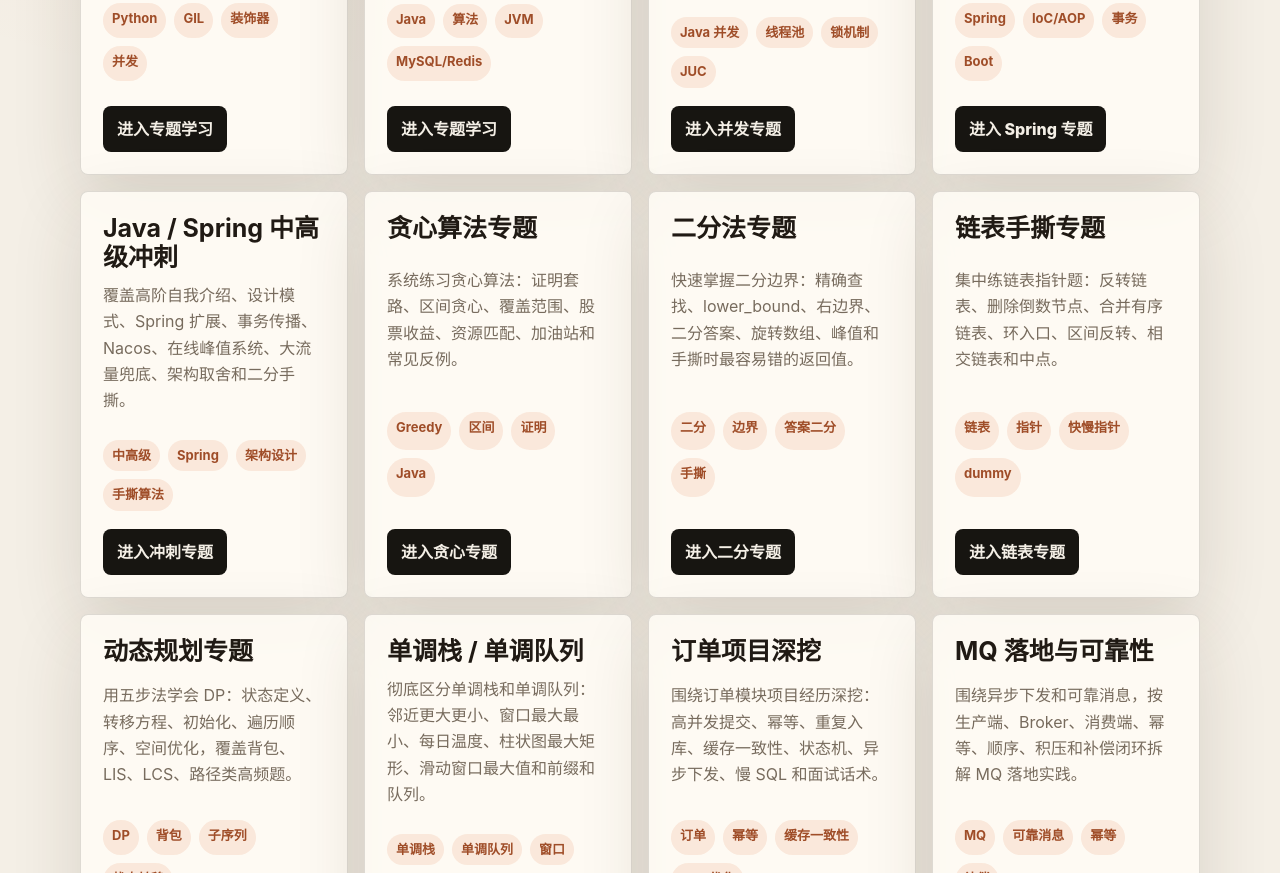
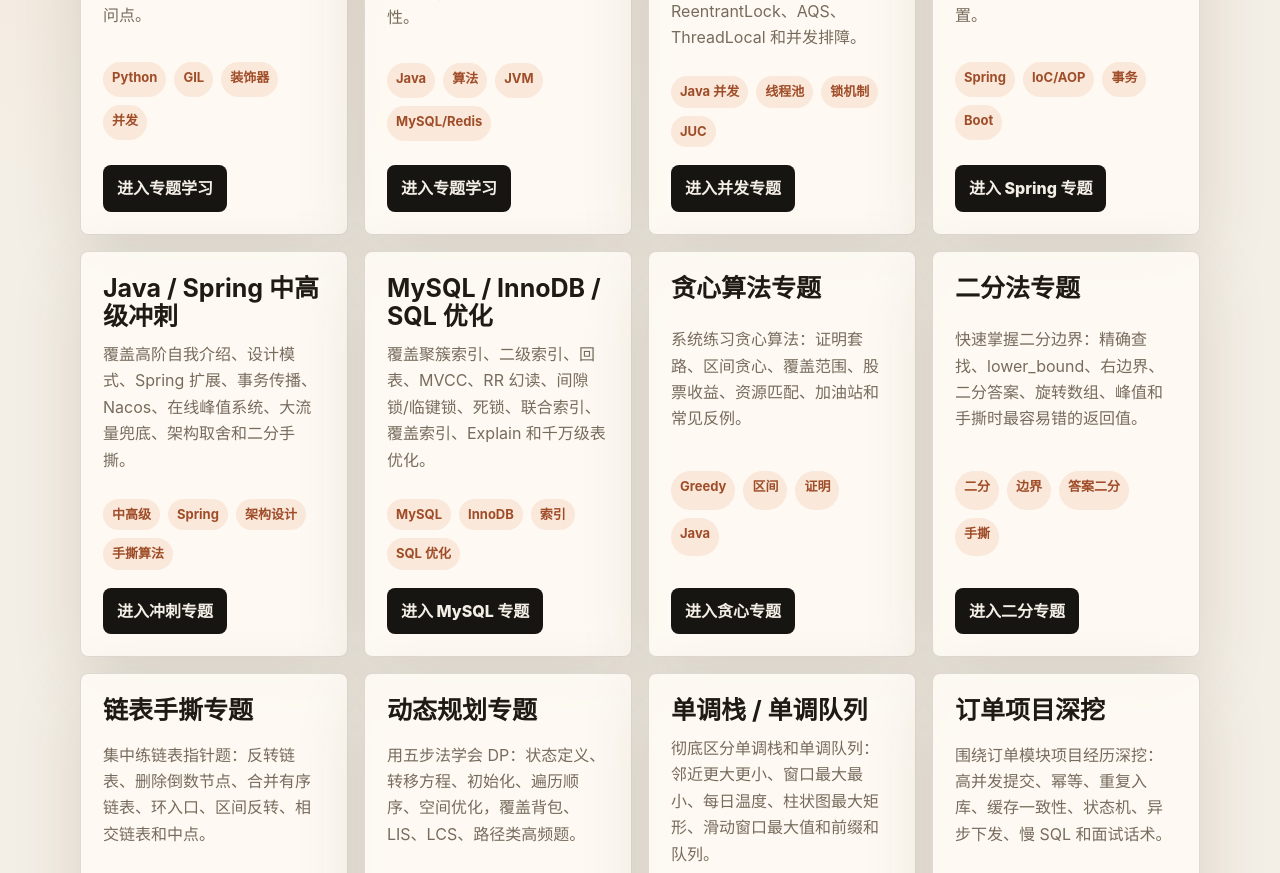
Before and after one commit to chengmingchun/interview_helper, a plain HTML site: page index.html in a window 1280 px wide. Shown: the part 938-1811 px from the top of the page. Drawn offline with Linux system fonts and the light colour scheme.

Commit message:
Link MySQL InnoDB SQL optimization topic from index

```diff
--- a/index.html
+++ b/index.html
@@ -209,6 +209,7 @@
           <p>java-algorithm-core.html</p>
           <p>spring-core.html</p>
           <p>senior-java-spring-architecture.html</p>
+          <p>mysql-innodb-sql-optimization.html</p>
           <p>greedy-algorithm.html</p>
           <p>monotonic-stack-queue.html</p>
           <p>resume-order-deep-dive.html</p>
@@ -282,6 +283,18 @@
           <span class="tag">手撕算法</span>
         </div>
         <a class="button" href="./pages/senior-java-spring-architecture.html">进入冲刺专题</a>
+      </article>
+
+      <article class="panel card">
+        <h2>MySQL / InnoDB / SQL 优化</h2>
+        <p>覆盖聚簇索引、二级索引、回表、MVCC、RR 幻读、间隙锁/临键锁、死锁、联合索引、覆盖索引、Explain 和千万级表优化。</p>
+        <div class="tags">
+          <span class="tag">MySQL</span>
+          <span class="tag">InnoDB</span>
+          <span class="tag">索引</span>
+          <span class="tag">SQL 优化</span>
+        </div>
+        <a class="button" href="./pages/mysql-innodb-sql-optimization.html">进入 MySQL 专题</a>
       </article>
 
       <article class="panel card">
```
